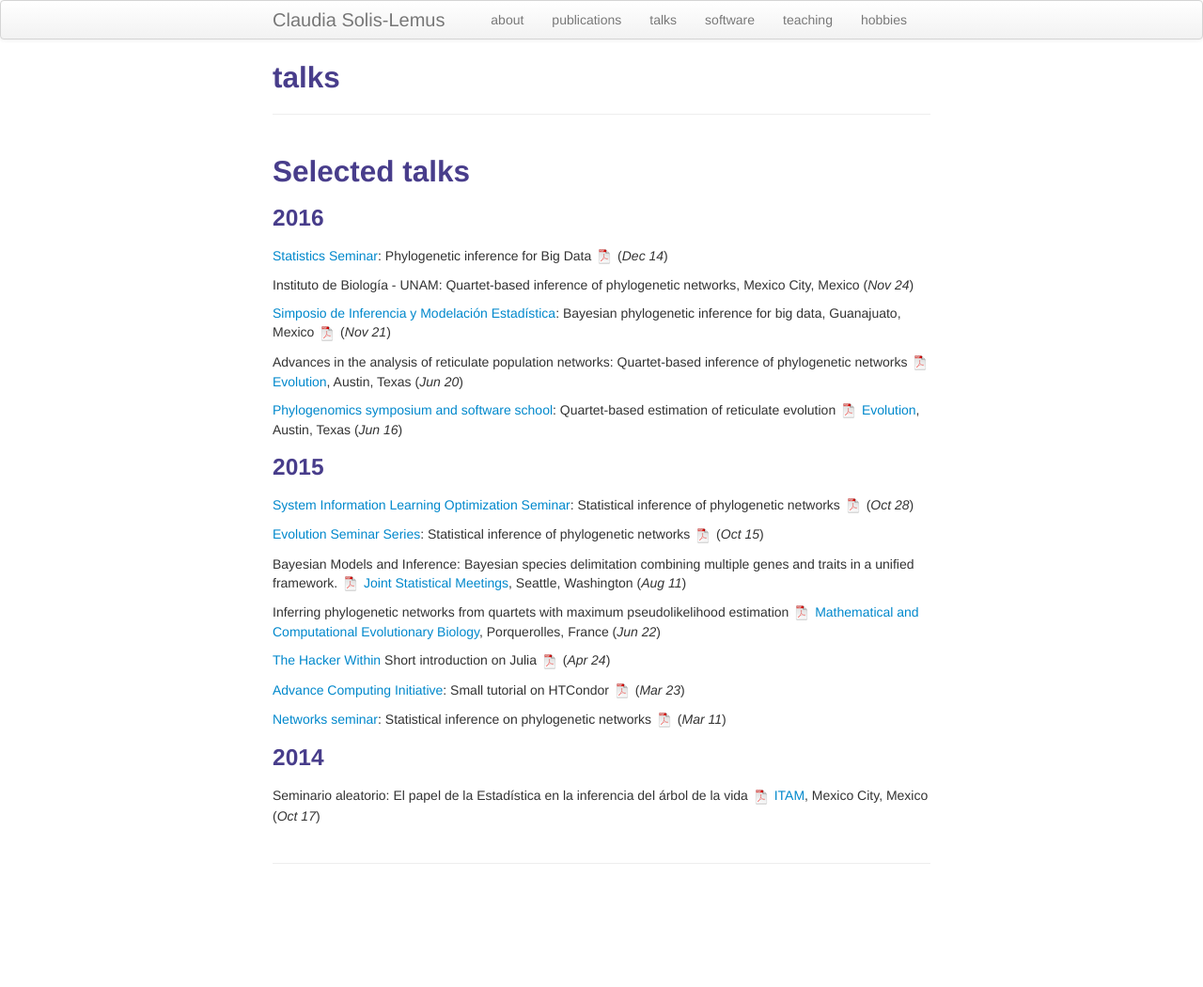
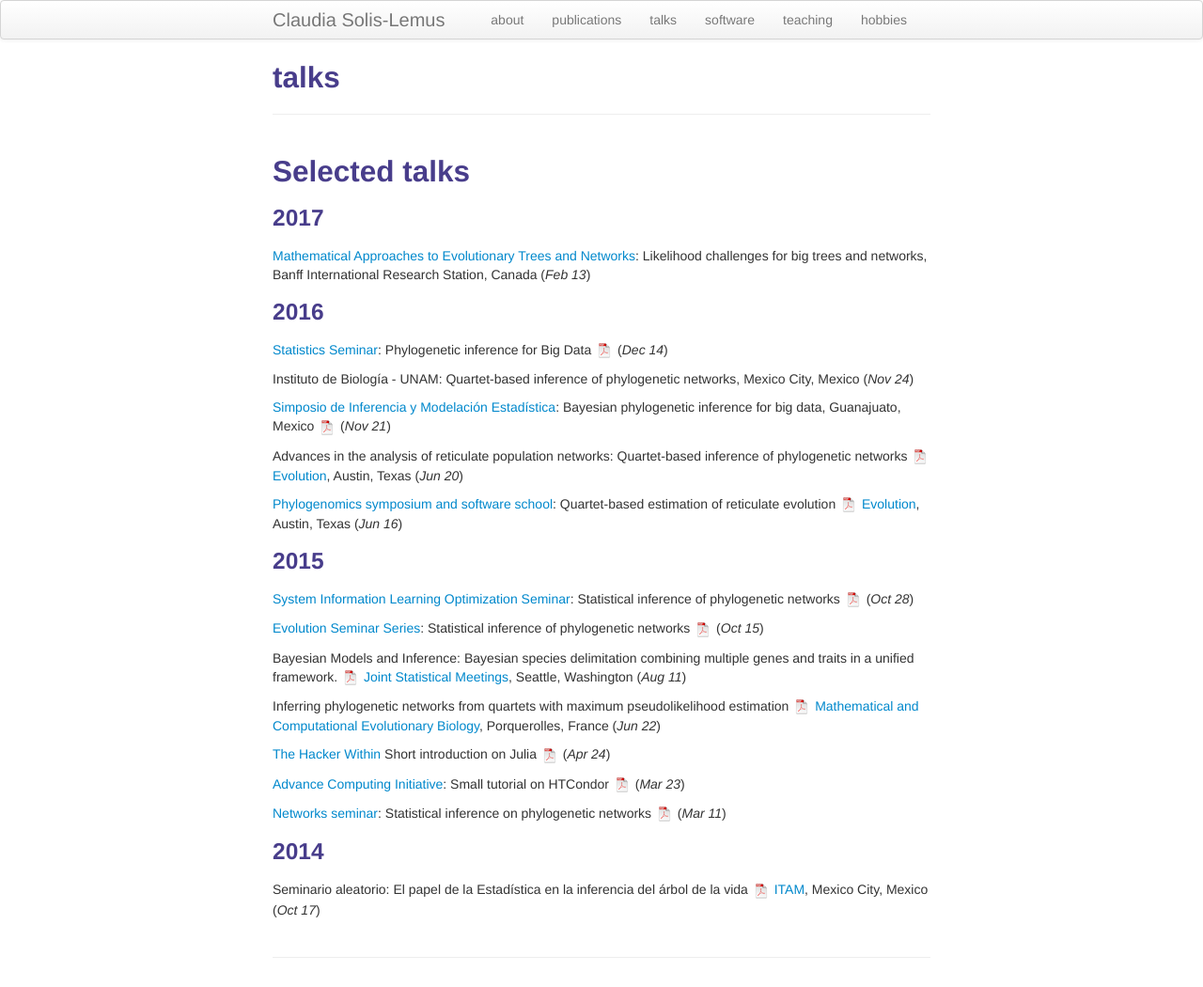
Before and after one commit to crsl4/crsl4.github.io, a Jekyll site: the page built from pages/talks.md, in a window 1280 px wide. Shown: the whole page at 94% size. Built offline with Jekyll 4.4.1, drawn with Linux system fonts in a browser that asks for light colours; before the commit the page ends 950 px from its top, so only the background shows below that.

Commit message:
added birs talk

```diff
--- a/pages/talks.md
+++ b/pages/talks.md
@@ -5,6 +5,11 @@ description: Claudia Solis-Lemus' talks
 ---
 
 ## Selected talks
+
+###  2017
+
+[Mathematical Approaches to Evolutionary Trees and Networks](https://www.birs.ca/events/2017/5-day-workshops/17w5104):  Likelihood challenges for big trees and networks, Banff International Research Station, Canada
+(_Feb 13_)
 
 ###  2016
 
```
